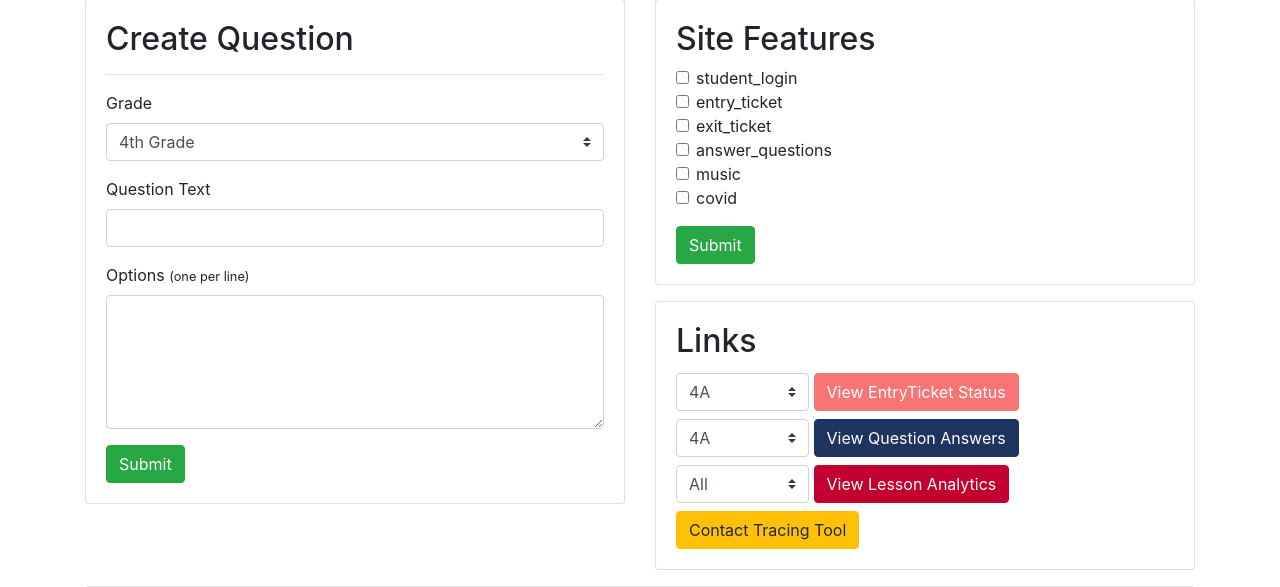
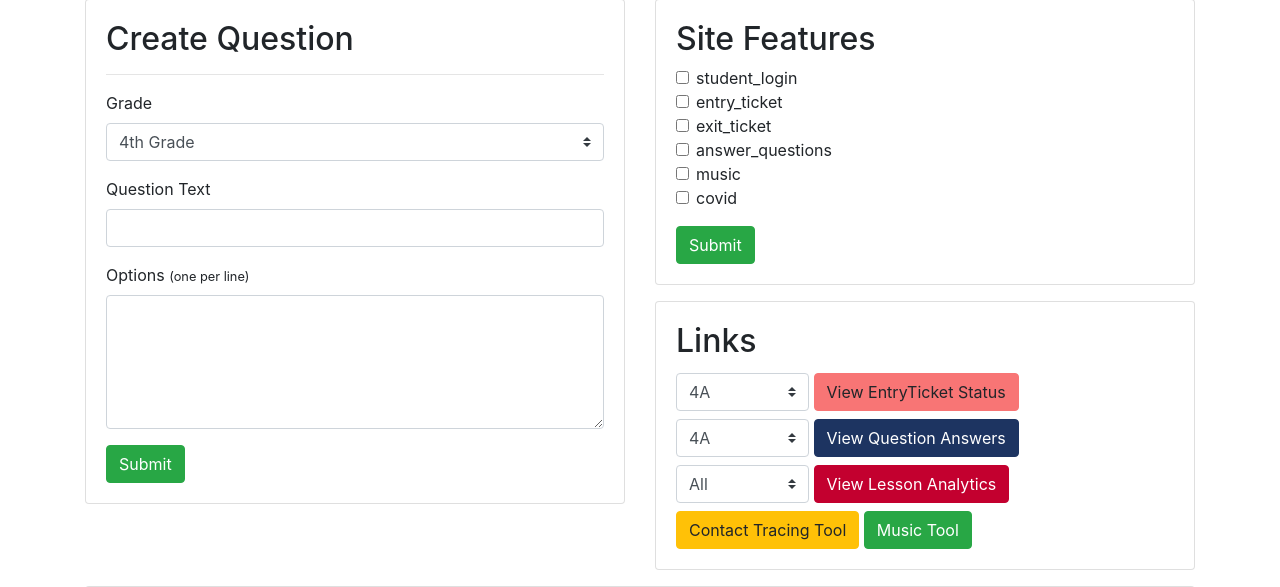
Before and after one commit to dc74089/mrcanora, a Django app: page /admin in a window 1280 px wide. Shown: the part 81-668 px from the top of the page. Run offline with Django 3.2, Linux system fonts and the light colour scheme; the visitor is signed in with stand-in values (Sample User, id 1); data comes from the database, SQL or seed files in the repository; data that the repository does not hold is empty; some libraries are stand-ins or nearby versions.

Commit message:
Add music button to admin

```diff
--- a/classroom/templates/classroom/admin.html
+++ b/classroom/templates/classroom/admin.html
@@ -72,7 +72,7 @@
                 <option value="{{ hr.0 }}">{{ hr.1 }}</option>
               {% endfor %}
             </select>
-            <button class="btn btn-primary text-white">View EntryTicket Status</button>
+            <button class="btn btn-primary">View EntryTicket Status</button>
           </form>
           <form class="mb-2" action="{% url 'view_answers' %}" method="get">
             <select class="custom-select d-inline-block w-auto" name="homeroom">
@@ -92,6 +92,7 @@
             <button class="btn btn-danger">View Lesson Analytics</button>
           </form>
         <a class="btn btn-warning" href="{% url 'contacttrace' %}">Contact Tracing Tool</a>
+        <a class="btn btn-success" href="{% url 'music' %}">Music Tool</a>
         </div>
       </div>
     </div>
```
